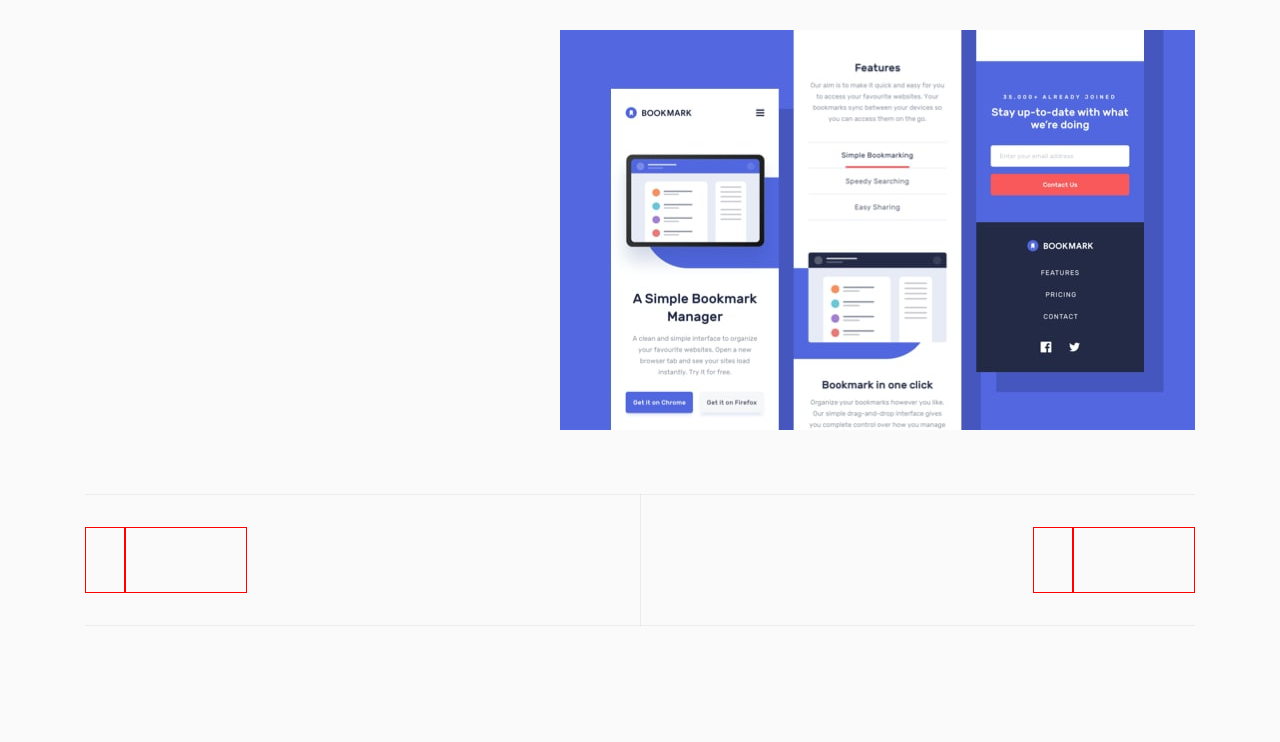
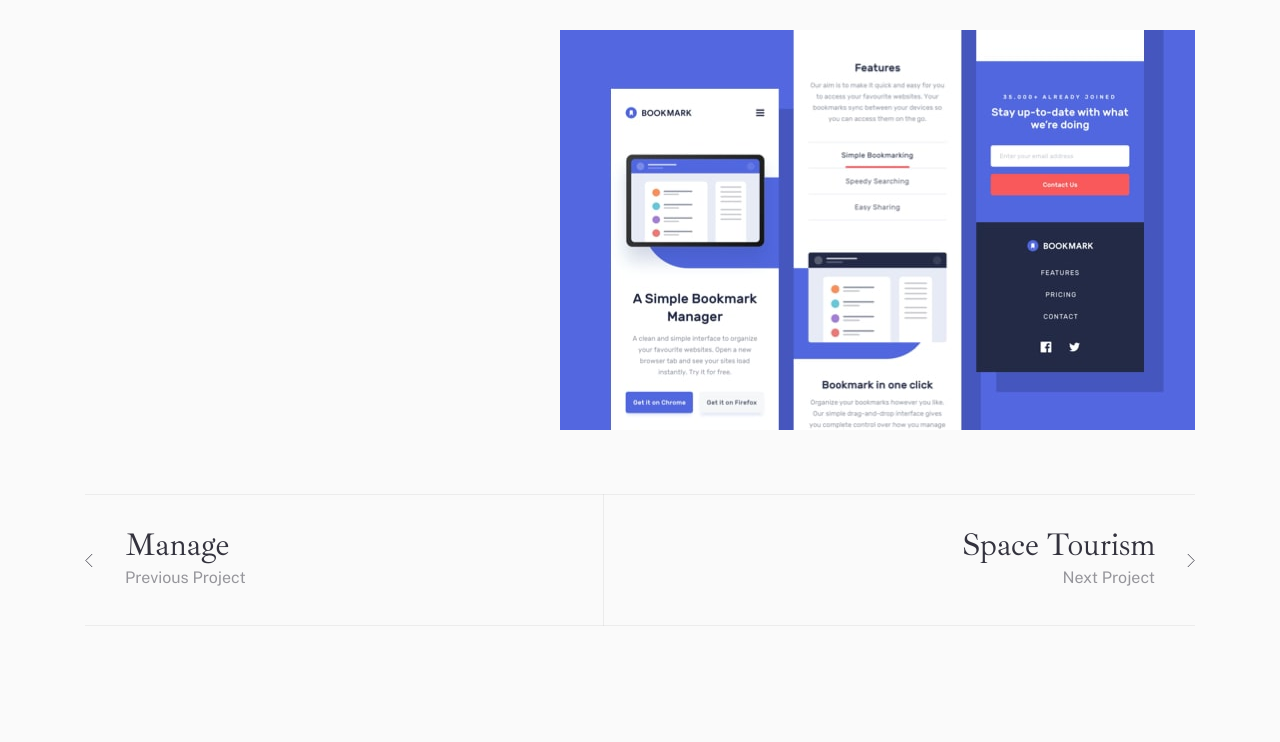
Before and after one commit to danielopq/minimalPortfolio, a React (Vite) app: page / in a window 1280 px wide. Shown: the part 1567-2309 px from the top of the page. Built offline with nearby package versions, Linux system fonts and the light colour scheme.

Commit message:
DetailsNavBarButton.tsx - finished

```diff
--- a/src/components/portfolioDetails/detailsNavBar/DetailsNavBar.tsx
+++ b/src/components/portfolioDetails/detailsNavBar/DetailsNavBar.tsx
@@ -4,9 +4,9 @@ import DetailsNavBarButton from '../../shared/detailsNavBarButton/DetailsNavBarB
 const DetailsNavBar:React.FC = () =>{
     return(
         <nav id="detailsNavBar">
-            <DetailsNavBarButton/>
+            <DetailsNavBarButton direction='left' projectTitle={'Manage'} />
             <div id="detailsNavBarSeparator"></div>
-            <DetailsNavBarButton/>
+            <DetailsNavBarButton direction='right' projectTitle={'Space Tourism'}/>
         </nav>
     )
 }
--- a/src/components/shared/detailsNavBarButton/DetailsNavBarButton.tsx
+++ b/src/components/shared/detailsNavBarButton/DetailsNavBarButton.tsx
@@ -1,14 +1,29 @@
 import './detailsNavBarButton.css';
 
 interface DetailsNavBarButtonProps{
-
+    direction: 'left' | 'right';
+    projectTitle: string;
+    disabled?:boolean;
 }
 
-const DetailsNavBarButton: React.FC<DetailsNavBarButtonProps> = () => {
+/**
+ * Renders a navigation button used in the detailsNavBar. The button changes based on the specified navigation direction,
+ * displaying either the previous or next project relative to the current one.
+ *
+ * @param {DetailsNavBarButtonProps} param0 - The properties for configuring the button.
+ * @param {string} param0.direction - Direction of navigation. This sets the arrow direction, modifies the legend and adjusts the flex direction.
+ * @param {string} param0.projectTitle - The title of the project to be displayed on the button.
+ * @param {boolean} [param0.disabled=false] - If true, the button is disabled and cannot be interacted with.
+ * @returns {JSX.Element} - The detailsNavBar navigation button component.
+ */
+const DetailsNavBarButton: React.FC<DetailsNavBarButtonProps> = ({direction,projectTitle,disabled=false}) => {
     return (
-        <button className='detailsNavBarButton'>
-            <div className='buttonArrowIcon'></div>
-            <div className='buttonLegend'></div>
+        <button className={`detailsNavBarButton ${direction}Direction`} disabled={disabled}>
+            <div className={`buttonArrowIcon ${direction}ArrowIcon`}></div>
+            <div className='buttonLegend'>
+                <p className='legendProjectTitle'>{projectTitle}</p>
+                <p className='legendProjectDirection'>{direction === 'left' ? 'Previous Project' : 'Next Project'}</p>
+            </div>
         </button>
     )
 }
--- a/src/components/shared/detailsNavBarButton/detailsNavBarButton.css
+++ b/src/components/shared/detailsNavBarButton/detailsNavBarButton.css
@@ -1,22 +1,62 @@
 .detailsNavBarButton{
-    width: 162px;
+    width: auto;
     height: 66px;
     padding: 0px;
     display: flex;
-    flex-direction: row;
     align-items: center;
     background-color: transparent;
     border: none;
+    cursor: pointer;
+}
+
+.detailsNavBarButton:hover .legendProjectTitle {
+    color: var(--cyan);
+}
+
+.detailsNavBarButton:disabled{
+    opacity: 0.3;
+    cursor: default;
+}
+
+.detailsNavBarButton:disabled .legendProjectTitle {
+    color: inherit;
 }
 
 .buttonArrowIcon{
     width: 40px;
     height: inherit;
-    border: solid 1px red;
 }
 
 .buttonLegend{
-    width: 122px;
+    width: auto;
     height: inherit;
-    border: solid 1px red;
 }
+
+.leftDirection{
+    flex-direction: row;
+    text-align: left;
+}
+
+.leftArrowIcon{
+    background: url('./img/arrow-left.svg') left/8px no-repeat;
+}
+
+.rightDirection{
+    flex-direction:row-reverse;
+    text-align: right;
+}
+.rightArrowIcon{
+    background: url('./img/arrow-right.svg') right/8px no-repeat;
+}
+
+.legendProjectTitle{
+    font: 400 32px/36px 'IbarraRealNova-Regular';
+    letter-spacing: -0.29px;
+    color: var(--darkGrey);
+}
+
+.legendProjectDirection{
+    font: 400 16px/30px 'PublicSans-Regular';
+    color: var(--darkGrey);
+    opacity:0.5;
+}
--- a/src/index.css
+++ b/src/index.css
@@ -97,7 +97,7 @@ h2{
 h3{
     padding: 0px;
     margin: 0px;
-    font: 700 32px/42px 'IbarraRealNova-Regular';
+    font: 400 32px/42px 'IbarraRealNova-Regular';
     letter-spacing: -0.29px;
     color: var(--darkGrey);
 }
```
